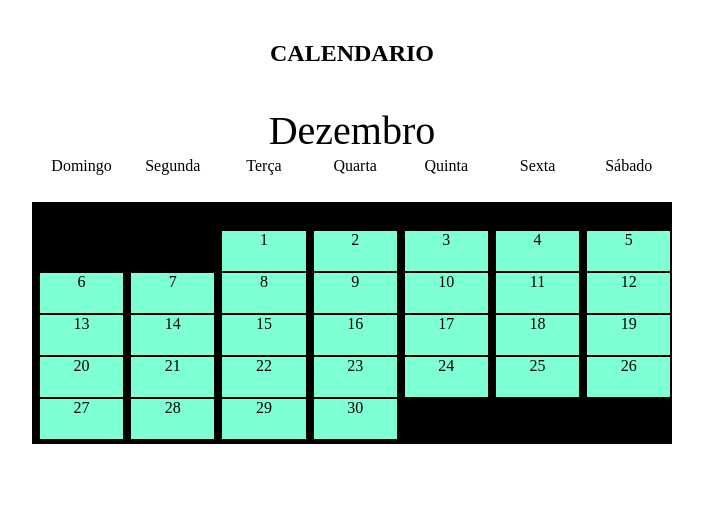
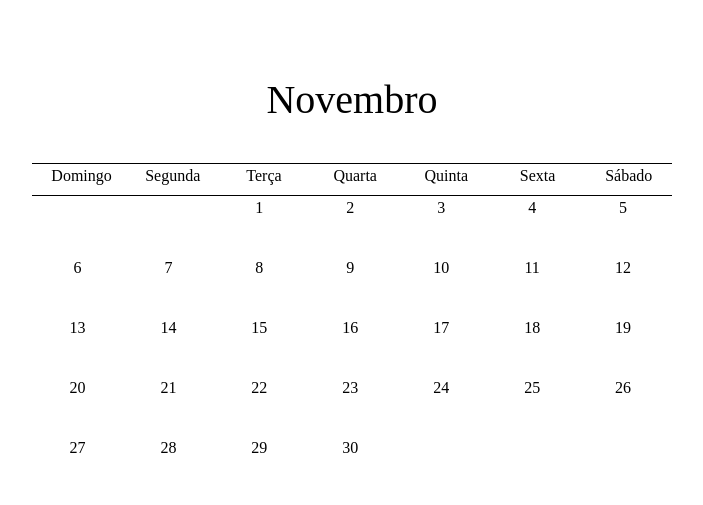
Before and after one commit to Rxxbm/Calendario, a plain HTML site: page index.html in a window 1280 px wide. Shown: the whole page, without its empty margins (288-991 px from the left). Drawn offline with Linux system fonts and the light colour scheme.

Commit message:
Calendar

```diff
--- a/index.html
+++ b/index.html
@@ -8,13 +8,12 @@
     <link rel="stylesheet" href="style.css">
 </head>
 <body>
-    <h2 style="text-align: center; padding: 40px;text-transform: uppercase;">Calendario</h2>
-
+    <br><br>
     <h3 style="text-align: center;"></h3>
     <section id="dis">
         <div>Domingo</div><div>Segunda</div><div>Terça</div><div>Quarta</div><div>Quinta</div><div>Sexta</div><div>Sábado</div>
     </section>
-    <section>
+    <section class="coisas">
 
     </section>
 <script>
@@ -33,17 +32,19 @@ var primeiroDia = new Date(date.getFullYear(), date.getMonth(), 1);
 for(var j=0; j<=primeiroDia.getDay()-1; j++){
     var divv2 = document.createElement('div');
     divv2.classList.add('esp')
+
     document.getElementsByTagName('section')[1].appendChild(divv2)
     }
 for(var i=1; i<=_numDias(); i++){
     var divv = document.createElement('div');
     divv.innerHTML = String(i);
+    divv.id='normal';
     document.getElementsByTagName('section')[1].appendChild(divv);
     divv.addEventListener('click', function(){
         prompt('Digite o horário para ser marcado com o Henrique :)')
     })
 }
-var nmes = date.getMonth()
+var nmes = date.getMonth()-1
 var meses = ['Janeiro', 'Fevereiro', 'Março', 'Abril', 'Junho', 'Julho', 'Agosto', 'Setembro', 'Outubro', 'Novembro', 'Dezembro']
 document.getElementsByTagName('h3')[0].innerHTML = meses[nmes]
 </script>
--- a/style.css
+++ b/style.css
@@ -5,14 +5,14 @@
 h3{
     font-size: 40px;
     font-weight: normal;
+    padding: 40px;
 }
 #dis div{
     display: inline-block;
     width: 13%;
-    height: 40px;
+    height: 10px;
     margin-left: 8px;
     text-align: center;
-    vertical-align: 24px;
     background-color: white;
 }
 #dis div:hover{
@@ -23,35 +23,42 @@ h3{
 #dis{
     background-color: white;
     color: black;
+    height: 25px;
+    border-top: 1px solid black;
+    border-bottom: 1px solid black;
 }
-div{
+.coisas div{
     display: inline-block;
-    background-color: aquamarine;
-    width: 13%;
-    height: 40px;
-    margin-left: 8px;
+    background-color: white;
+    width: 14.21%;
+    height: 60px;
+    margin-left: 0px;
     text-align: center;
     vertical-align: 24px;
+    vertical-align: middle;
 }
-div:hover{
+.coisas div:hover{
     background-color: black;
-    color: aquamarine;
+    color: white;
     cursor: pointer;
 }
 .esp{
-    background-color: black;
-    color: black;
+    background-color: white;
+    color: white;
 }
 .esp:hover{
-    background-color: black;
-    color: black;
+    background-color: white;
+    color: white;
     cursor: default;
 }
 section{
     max-width: 50%;
     margin: auto;
-    background-color: black;
+    background-color: white;
     padding-top: 3px;
     padding-bottom: 3px;
+}
+#normal{
+    text-align: center;
 
 }
```
